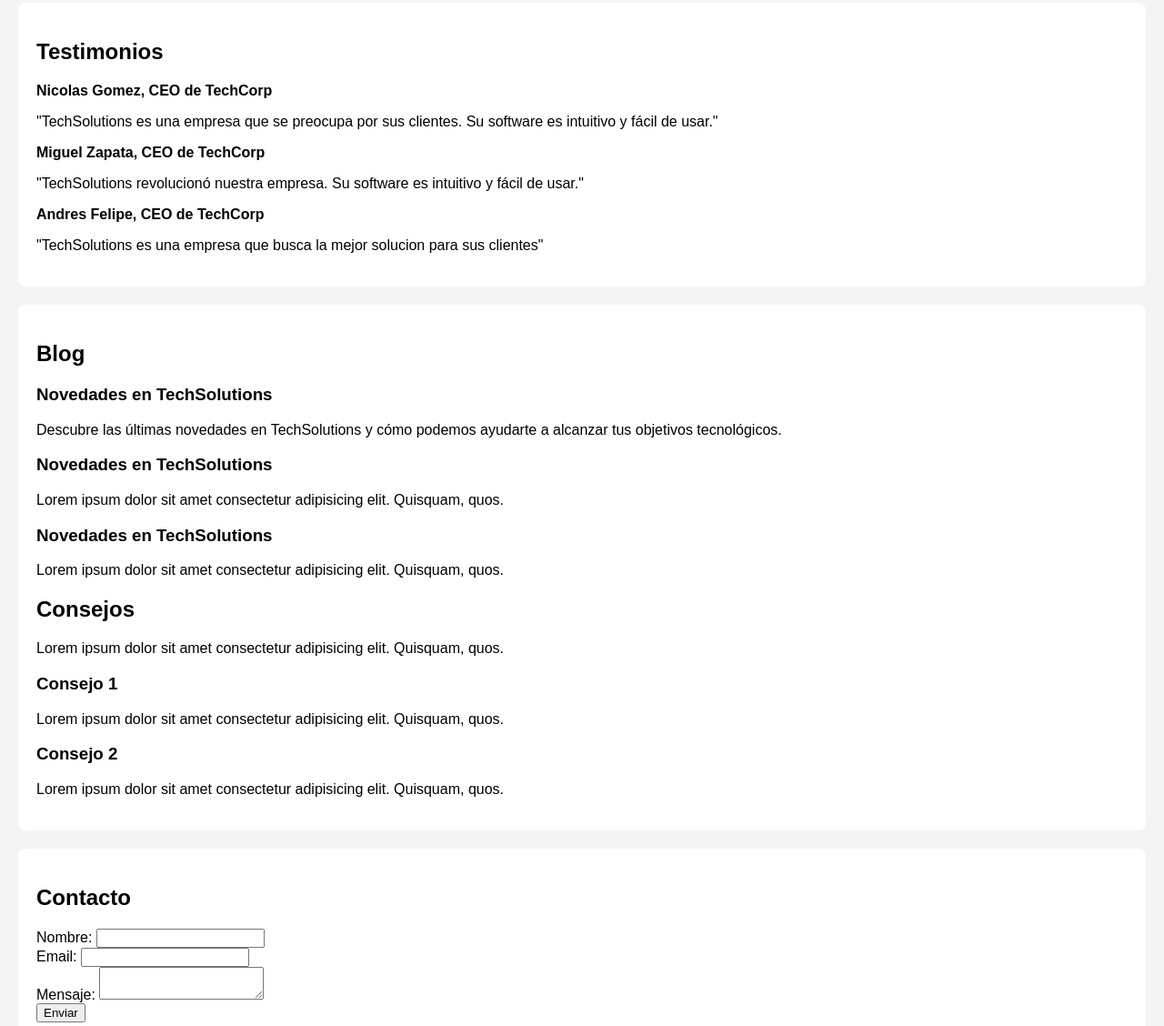
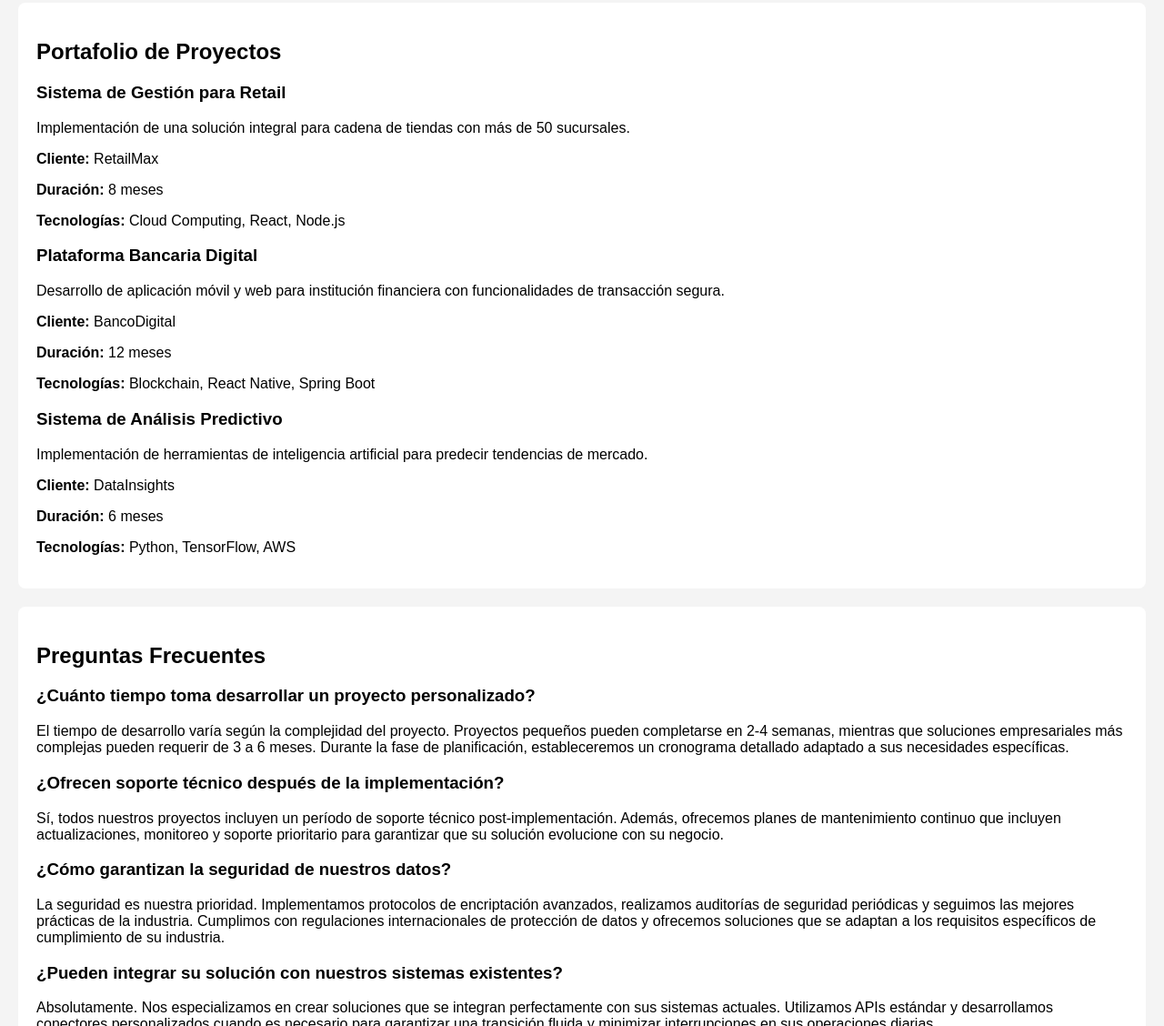
Before and after one commit to AndresFJG/TechSolutionsAMN.github.io, a plain HTML site: page index.html in a window 1280 px wide. Shown: the part 1672-2800 px from the top of the page at 91% size. Drawn offline with Linux system fonts and the light colour scheme.

Commit message:
agrega secciones de FAQ, Portafolio

```diff
--- a/index.html
+++ b/index.html
@@ -18,6 +18,8 @@
         <a href="#sobre-nosotros">Sobre Nosotros</a>
         <a href="#servicios">Servicios</a>
         <a href="#soluciones">Soluciones</a>
+        <a href="#portafolio">Portafolio</a>
+        <a href="#faq">FAQ</a>
     </nav>
 
     <section id="inicio">
@@ -72,6 +74,79 @@
         <h3>Integraciones</h3>
         <p>Nuestros productos se integran perfectamente con plataformas como Salesforce, Microsoft Dynamics, y más.</p>
     </section>
+
+    <section id="portafolio">
+        <h2>Portafolio de Proyectos</h2>
+        <div class="proyecto">
+            <h3>Sistema de Gestión para Retail</h3>
+            <p>Implementación de una solución integral para cadena de tiendas con más de 50 sucursales.</p>
+            <div class="proyecto-info">
+                <p><strong>Cliente:</strong> RetailMax</p>
+                <p><strong>Duración:</strong> 8 meses</p>
+                <p><strong>Tecnologías:</strong> Cloud Computing, React, Node.js</p>
+            </div>
+        </div>
+
+        <div class="proyecto">
+            <h3>Plataforma Bancaria Digital</h3>
+            <p>Desarrollo de aplicación móvil y web para institución financiera con funcionalidades de transacción segura.</p>
+            <div class="proyecto-info">
+                <p><strong>Cliente:</strong> BancoDigital</p>
+                <p><strong>Duración:</strong> 12 meses</p>
+                <p><strong>Tecnologías:</strong> Blockchain, React Native, Spring Boot</p>
+            </div>
+        </div>
+
+        <div class="proyecto">
+            <h3>Sistema de Análisis Predictivo</h3>
+            <p>Implementación de herramientas de inteligencia artificial para predecir tendencias de mercado.</p>
+            <div class="proyecto-info">
+                <p><strong>Cliente:</strong> DataInsights</p>
+                <p><strong>Duración:</strong> 6 meses</p>
+                <p><strong>Tecnologías:</strong> Python, TensorFlow, AWS</p>
+            </div>
+        </div>
+    </section>
+
+    <section id="faq">
+        <h2>Preguntas Frecuentes</h2>
+
+        <div class="faq-item">
+            <h3>¿Cuánto tiempo toma desarrollar un proyecto personalizado?</h3>
+            <div class="faq-respuesta">
+                <p>El tiempo de desarrollo varía según la complejidad del proyecto. Proyectos pequeños pueden completarse en 2-4 semanas, mientras que soluciones empresariales más complejas pueden requerir de 3 a 6 meses. Durante la fase de planificación, estableceremos un cronograma detallado adaptado a sus necesidades específicas.</p>
+            </div>
+        </div>
+
+        <div class="faq-item">
+            <h3>¿Ofrecen soporte técnico después de la implementación?</h3>
+            <div class="faq-respuesta">
+                <p>Sí, todos nuestros proyectos incluyen un período de soporte técnico post-implementación. Además, ofrecemos planes de mantenimiento continuo que incluyen actualizaciones, monitoreo y soporte prioritario para garantizar que su solución evolucione con su negocio.</p>
+            </div>
+        </div>
+
+        <div class="faq-item">
+            <h3>¿Cómo garantizan la seguridad de nuestros datos?</h3>
+            <div class="faq-respuesta">
+                <p>La seguridad es nuestra prioridad. Implementamos protocolos de encriptación avanzados, realizamos auditorías de seguridad periódicas y seguimos las mejores prácticas de la industria. Cumplimos con regulaciones internacionales de protección de datos y ofrecemos soluciones que se adaptan a los requisitos específicos de cumplimiento de su industria.</p>
+            </div>
+        </div>
+
+        <div class="faq-item">
+            <h3>¿Pueden integrar su solución con nuestros sistemas existentes?</h3>
+            <div class="faq-respuesta">
+                <p>Absolutamente. Nos especializamos en crear soluciones que se integran perfectamente con sus sistemas actuales. Utilizamos APIs estándar y desarrollamos conectores personalizados cuando es necesario para garantizar una transición fluida y minimizar interrupciones en sus operaciones diarias.</p>
+            </div>
+        </div>
+
+        <div class="faq-item">
+            <h3>¿Cuál es su metodología de trabajo?</h3>
+            <div class="faq-respuesta">
+                <p>Utilizamos metodologías ágiles como Scrum que permiten entregas incrementales y feedback continuo. Esto proporciona mayor transparencia, reduce riesgos y permite adaptarnos rápidamente a cambios en los requisitos. Mantenemos comunicación constante a través de reuniones periódicas y herramientas colaborativas.</p>
+            </div>
+        </div>
+    </section>
+
 
     <section id="testimonios">
         <h2>Testimonios</h2>
@@ -157,6 +232,3 @@
     <footer>
         <p>&copy; 2025 TechSolutions. Todos los derechos reservados.</p>
     </footer>
-
-</body>
-</html>
```
